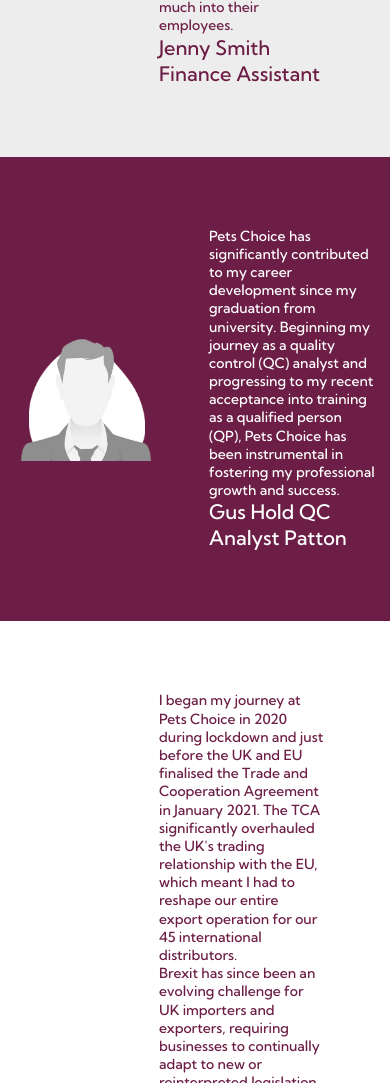
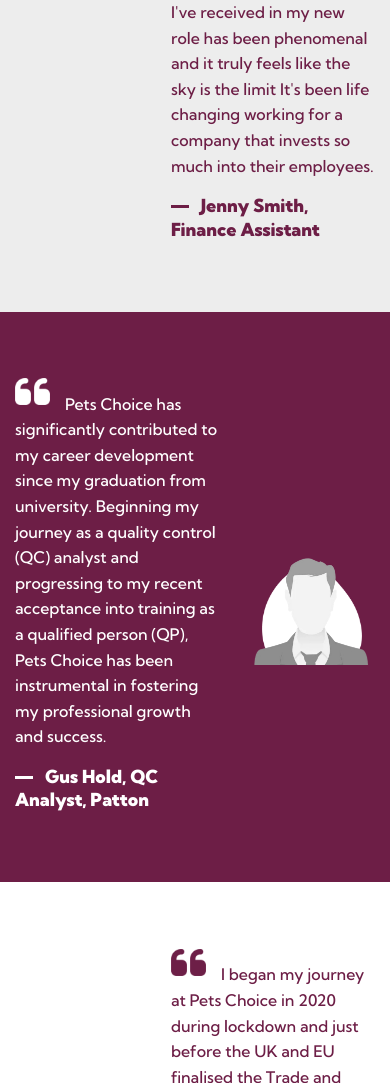
Before and after one commit to petschoice-owen/petschoice-static, a website: page people.html in a window 390 px wide. Shown: the part 1570-2653 px from the top of the page. Drawn offline with Linux system fonts and the light colour scheme; files whose address does not match are found by name.

Commit message:
People Page - in progress

```diff
--- a/people.html
+++ b/people.html
@@ -111,7 +111,9 @@
                                     <div class="quote-text">
                                         <p>Hey, I'm Jenny, the finance assistant here at Pets Choice. I joined the company back in 2022 as a credit controller as I was looking to develop myself professionally. After achieving fantastic results in my first year, the stars aligned (again!) and I was offered a newly created position within the Finance department due to the company growing. This included a 5-year training plan to become a qualified management accountant, incorporating MT Level 3 &4 along with CGMA- it was a dream come true! The support and guidance I've received in my new role has been phenomenal and it truly feels like the sky is the limit It's been life changing working for a company that invests so much into their employees.</p>
                                     </div>
-                                    <h4 class="quote-details"><span class="name">Jenny Smith</span> <span class="deparment">Finance Assistant </span></h4>
+                                    <h4 class="quote-details">
+                                        <span class="name">Jenny Smith</span> <span class="deparment">Finance Assistant</span>
+                                    </h4>
                                 </div>
                             </div>
                         </div>
@@ -131,7 +133,9 @@
                                     <div class="quote-text">
                                         <p>Pets Choice has significantly contributed to my career development since my graduation from university. Beginning my journey as a quality control (QC) analyst and progressing to my recent acceptance into training as a qualified person (QP), Pets Choice has been instrumental in fostering my professional growth and success.</p>
                                     </div>
-                                    <h4 class="name"><span class="name">Gus Hold</span> <span class="department">QC Analyst</span> <span class="location">Patton</span></h4>
+                                    <h4 class="quote-details">
+                                        <span class="name">Gus Hold</span> <span class="department">QC Analyst</span> <span class="location">Patton</span>
+                                    </h4>
                                 </div>
                             </div>
                         </div>
@@ -155,7 +159,9 @@
                                         <p>Over the past four years at Pets Choice, my role has evolved significantly, and I thoroughly enjoy the journey. Trading in a post-Brexit world can be challenging and you often have to find creative solutions to navigate the red tape, and that is what I enjoy and like to think I'm quite good at it.</p>
                                         <p>The business has supported my growth through several industry training courses over the years and allowed me the freedom to develop our international trade processes. I truly enjoy working at Pets Choice and appreciate the support and collaboration from the teams around me.</p>
                                     </div>
-                                    <h4 class="name"><span class="name">Robert Foy</span> <span class="department">International Trade Compliance Manager</span></h4>
+                                    <h4 class="quote-details">
+                                        <span class="name">Robert Foy</span> <span class="department">International Trade Compliance Manager</span>
+                                    </h4>
                                 </div>
                             </div>
                         </div>
@@ -175,7 +181,9 @@
                                     <div class="quote-text">
                                         <p>I am thoroughly enjoying my time at Pets Choice, where I am continually enhancing my skills. The friendly team and the company's exciting innovations in the pet industry are invaluable. It is a privilege to supply reputable brands such as Webbox, AniMate, and Vitakraft to our diverse nationwide customer base. I look forward to continuing to drive success through business support and sales.</p>
                                     </div>
-                                    <h4 class="name"><span class="name">Megan Watson</span> <span class="department">Pet Trade National Account Manager</span></h4>
+                                    <h4 class="quote-details">
+                                        <span class="name">Megan Watson</span> <span class="department">Pet Trade National Account Manager</span>
+                                    </h4>
                                 </div>
                             </div>
                         </div>
@@ -195,7 +203,9 @@
                                     <div class="quote-text">
                                         <p>When Pets Choice acquired Bob Martin, I had been working in the Pet healthcare industry for 25 years, so this is my 30th year working in this industry. I started working as a warehouse operative and have progressed over the years to my current role as Product Supply Manager. As I'd never worked anywhere other than Bob Martin, working for a new company was a bit daunting but I must say that the transition was absolutely fine. I really enjoy getting involved with all the new projects and as part of my day to day tasks, ensuring we fulfil customer orders. I'm proud to work for such a progressive company with such great people.</p>
                                     </div>
-                                    <h4 class="name"><span class="name">Sam Allen</span> <span class="department">Product Supply Manager</span></h4>
+                                    <h4 class="quote-details">
+                                        <span class="name">Sam Allen</span> <span class="department">Product Supply Manager</span>
+                                    </h4>
                                 </div>
                             </div>
                         </div>
--- a/styles/pages/_people.scss
+++ b/styles/pages/_people.scss
@@ -33,7 +33,7 @@
 
     .testimonials {
         .testimonial {
-            padding: 70px 0;
+            padding: 80px 0 70px;
 
             &:nth-child(3n + 1) {
                 color: $brand-color;
@@ -51,8 +51,6 @@
                 background-color: $brand-color;
 
                 .wrapper-image {
-                    order: 1;
-
                     .blob {
                         background-image: url(../assets/images/blob-testimonial-2.png);
                         filter: brightness(0) invert(1);
@@ -60,9 +58,17 @@
                 }
 
                 .wrapper-text {
-                    order: 2;
-                    padding-left: 50px;
-                    padding-right: 0;
+                    .quote-text {
+                        color: $white;
+
+                        &::before {
+                            filter: brightness(0) invert(1);
+                        }
+                    }
+
+                    .quote-details span:first-child::before {
+                        background-color: $white;
+                    }
                 }
             }
 
@@ -77,6 +83,18 @@
                 }
             }
 
+            &:nth-child(even) {
+                .wrapper-image {
+                    order: 2;
+                }
+
+                .wrapper-text {
+                    order: 1;
+                    padding-left: 0;
+                    padding-right: 50px;
+                }
+            }
+
             .wrapper {
                 display: flex;
                 flex-wrap: wrap;
@@ -85,16 +103,28 @@
 
             .wrapper-text {
                 width: 60%;
-                padding-right: 50px;
+                padding-left: 50px;
 
-                .heading {
-                    font-family: $font-kumbhsans-black;
-                    color: $secondary-color;
-                }
+                .quote-text {
+                    position: relative;
+                    // font-family: $font-kumbhsans-bold;
+                    font-family: $font-kumbhsans-medium;
+                    color: $brand-color;
 
-                .content {
-                    margin-top: 30px;
-                    font-size: 18px;
+                    &::before {
+                        content: "";
+                        position: absolute;
+                        top: -15px;
+                        left: 0;
+                        width: 40px;
+                        height: 30px;
+                        background: url(../assets/images/icon-quotes.png) no-repeat center;
+                        background-size: contain;
+                    }
+
+                    p:first-child {
+                        text-indent: 60px;
+                    }
 
                     p, li {
                         font-size: 18px;
@@ -102,31 +132,66 @@
                     }
 
                     p + p {
-                        margin-top: 20px;
+                        margin-top: 10px;
                     }
 
                     a {
                         color: $secondary-color;
                     }
 
-                    .button {
-                        display: flex;
-                        justify-content: center;
-                        align-items: center;
-                        width: fit-content;
-                        padding: 12px 30px;
-                        margin-top: 40px;
-                        font-family: $font-kumbhsans-bold;
-                        font-size: 18px;
-                        color: $secondary-color;
-                        background-color: transparent;
-                        border: 2px solid $secondary-color;
-                        border-radius: 50px;
+                    // .button {
+                    //     display: flex;
+                    //     justify-content: center;
+                    //     align-items: center;
+                    //     width: fit-content;
+                    //     padding: 12px 30px;
+                    //     margin-top: 40px;
+                    //     font-family: $font-kumbhsans-bold;
+                    //     font-size: 18px;
+                    //     color: $secondary-color;
+                    //     background-color: transparent;
+                    //     border: 2px solid $secondary-color;
+                    //     border-radius: 50px;
 
-                        &:hover {
-                            color: $white;
-                            background-color: $secondary-color;
-                            border-color: $secondary-color;
+                    //     &:hover {
+                    //         color: $white;
+                    //         background-color: $secondary-color;
+                    //         border-color: $secondary-color;
+                    //     }
+                    // }
+                }
+
+                .quote-details {
+                    display: inline-block;
+                    padding-top: 15px;
+                    font-family: $font-kumbhsans-black;
+                    font-size: 20px;
+
+                    span {
+                        position: relative;
+
+                        &:first-child {
+                            padding-left: 35px;
+
+                            &::before {
+                                content: "";
+                                position: absolute;
+                                top: 1px;
+                                left: 0;
+                                bottom: 0;
+                                width: 20px;
+                                height: 4px;
+                                margin: auto;
+                                background-color: $brand-color;
+                            }
+                        }
+
+                        &:not(:last-child) {
+                            &::after {
+                                content: ",";
+                                position: relative;
+                                right: 0;
+                            }
                         }
                     }
                 }
@@ -137,6 +202,9 @@
 
                 .image-holder {
                     position: relative;
+                    display: flex;
+                    align-items: center;
+                    justify-content: center;
                 }
 
                 .blob {
@@ -170,14 +238,74 @@
         .section-subheading {
             width: 750px;
         }
+
+        .testimonials {
+            .testimonial {
+                .wrapper-image {
+                    width: 35%;
+                }
+
+                .wrapper-text {
+                    width: 65%;
+                }
+            }
+        }
+    }
+
+    @media (max-width: 991px) {
+        .testimonials {
+            .testimonial {
+                &:nth-child(3n+2) {
+                    .wrapper-text {
+                        padding-left: 30px;
+                    }
+                }
+
+                .wrapper-text {
+                    padding-left: 30px;
+
+                    .quote-text {
+                        &::before {
+                            width: 35px;
+                        }
+
+                        p {
+                            font-size: 16px;
+
+                            &:first-child {
+                                text-indent: 50px;
+                            }
+                        }
+                    }
+
+                    .quote-details {
+                        font-size: 18px;
+
+                        span {
+                            &:first-child {
+                                padding-left: 30px;
+
+                                &::before {
+                                    top: 2px;
+                                    width: 18px;
+                                    height: 3px;
+                                }
+                            }
+                        }
+                    }
+                }
+
+                &:nth-child(even) {
+                    .wrapper-text {
+                        padding-left: 0;
+                        padding-right: 30px;
+                    }
+                }
+            }
+        }
     }
 
     @media (max-width: 767px) {
-        .latest-news {
-            .items,
-            .button-holder {
-                padding-bottom: 30px;
-            }
-        }
+
     }
 }
```
Also changed, not shown: assets/images/icon-quotes.png (added), styles/main.min.css, 1 other file.
